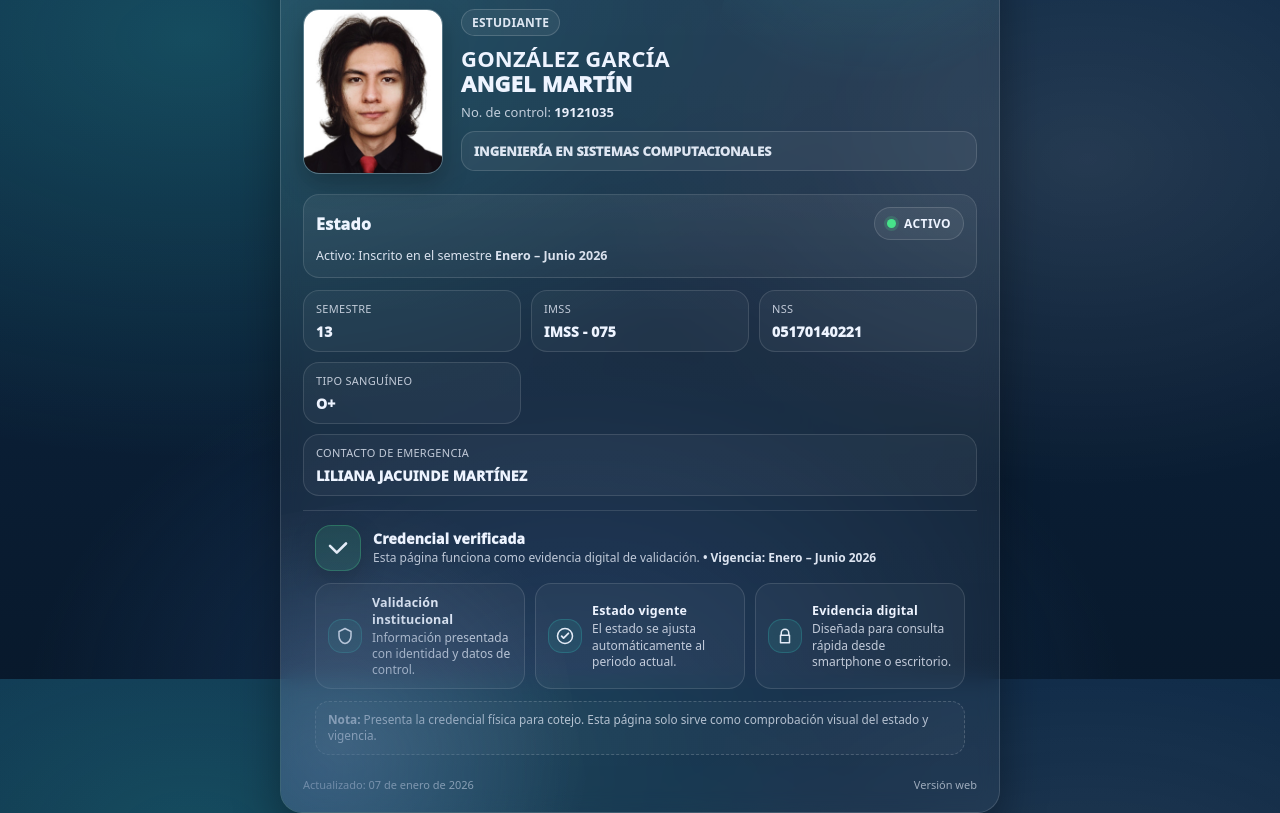
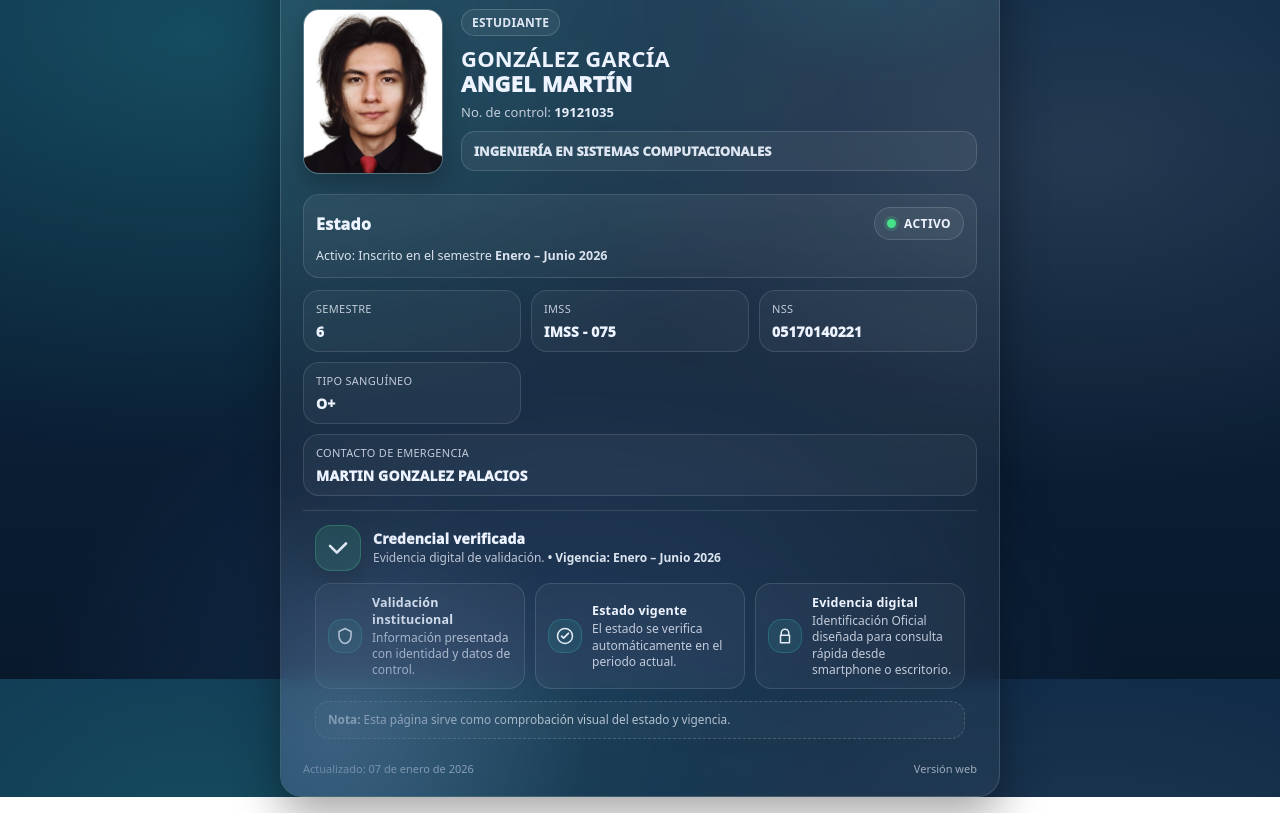
Before and after one commit to AngelZero/credencial, a plain HTML site: page 19121035_9f3k1m8z2q7r4t/index.html in a window 1280 px wide. Shown: the part 121-934 px from the top of the page. Drawn offline with Linux system fonts and the light colour scheme.

Commit message:
Update index.html

```diff
--- a/19121035_9f3k1m8z2q7r4t/index.html
+++ b/19121035_9f3k1m8z2q7r4t/index.html
@@ -519,7 +519,7 @@
           <dl>
             <div class="field">
               <dt>Semestre</dt>
-              <dd>13</dd>
+              <dd>6</dd>
             </div>
 
             <div class="field">
@@ -539,7 +539,7 @@
 
             <div class="field wide">
               <dt>Contacto de emergencia</dt>
-              <dd>LILIANA JACUINDE MARTÍNEZ</dd>
+              <dd>MARTIN GONZALEZ PALACIOS</dd>
             </div>
           </dl>
         </section>
@@ -554,7 +554,7 @@
             <div>
               <div class="verify__title">Credencial verificada</div>
               <div class="verify__sub">
-                Esta página funciona como evidencia digital de validación.
+                Evidencia digital de validación.
                 <span id="vigencia-inline" style="font-weight:850; color:rgba(238,244,255,.92);"></span>
               </div>
             </div>
@@ -582,7 +582,7 @@
               </div>
               <div class="txt">
                 <b>Estado vigente</b>
-                <span>El estado se ajusta automáticamente al periodo actual.</span>
+                <span>El estado se verifica automáticamente en el periodo actual.</span>
               </div>
             </div>
 
@@ -595,14 +595,14 @@
               </div>
               <div class="txt">
                 <b>Evidencia digital</b>
-                <span>Diseñada para consulta rápida desde smartphone o escritorio.</span>
+                <span>Identificación Oficial diseñada para consulta rápida desde smartphone o escritorio.</span>
               </div>
             </div>
           </div>
 
           <div class="verify__note">
-            <b>Nota:</b> Presenta la credencial física para cotejo.
-            Esta página solo sirve como comprobación visual del estado y vigencia.
+            <b>Nota:</b>
+            Esta página sirve como comprobación visual del estado y vigencia.
           </div>
         </section>
 
```
